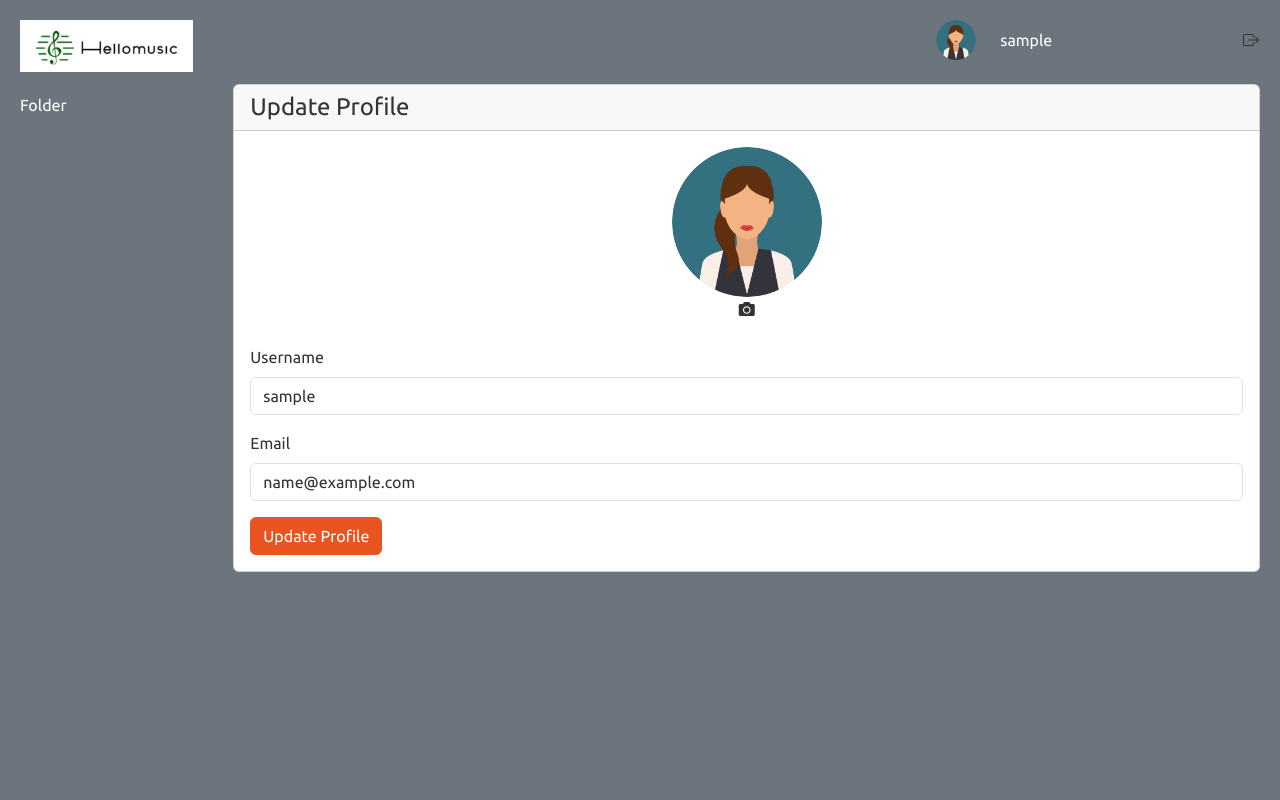
After one commit to KellyHau/FYP-HelloMusic, a Django app: page /profile/ in a window 1280 px wide. The commit adds this page. Run offline with Django 5.2, Linux system fonts and the light colour scheme; the visitor is signed in with stand-in values (Sample User, id 1); data comes from the database, SQL or seed files in the repository; some libraries are stand-ins or nearby versions.

Commit message:
profile management

```diff
--- a/HelloMusicProject/HelloMusicApp/forms.py
+++ b/HelloMusicProject/HelloMusicApp/forms.py
@@ -61,3 +61,50 @@ class RegisterForm(forms.ModelForm):
         if commit:
             user.save()
         return user
+
+class UserProfileForm(forms.ModelForm):
+    email = forms.EmailField(
+        required=True,
+        widget=forms.EmailInput(attrs={'class': 'form-control'})
+    )
+    profile_image = forms.ImageField(
+        required=False,
+        widget=forms.FileInput(attrs={
+            'class': 'form-control',
+            'accept': 'image/jpeg,image/png,image/gif'
+        })
+    )
+
+    class Meta:
+        model = User
+        fields = ['username', 'email']
+        widgets = {
+            'username': forms.TextInput(attrs={'class': 'form-control'}),
+        }
+
+    def __init__(self, *args, **kwargs):
+        self.user = kwargs.pop('user', None)
+        super().__init__(*args, **kwargs)
+        try:
+            self.fields['profile_image'].initial = self.user.profile.profile_image
+        except Profile.DoesNotExist:
+            print("this path got error at forms.py")
+            pass
+
+    def clean_email(self):
+        email = self.cleaned_data.get('email')
+        if User.objects.filter(email=email).exclude(pk=self.user.pk).exists():
+            raise ValidationError("This email is already in use by another account.")
+        return email
+
+    def save(self, commit=True):
+        user = super().save(commit=False)
+        if commit:
+            user.save()
+            # Get or create profile
+            profile, created = Profile.objects.get_or_create(user=user)
+            # Update profile image if provided
+            if self.cleaned_data.get('profile_image'):
+                profile.profile_image = self.cleaned_data['profile_image']
+                profile.save()
+        return user
--- /dev/null
+++ b/HelloMusicProject/HelloMusicApp/templates/HelloMusicApp/profile.html
@@ -0,0 +1,184 @@
+{% load static %}
+<!DOCTYPE html>
+<html lang="en">
+<head>
+    <meta charset="UTF-8" />
+    <meta name="viewport" content="width=device-width, initial-scale=1.0" />
+    <title>Profile - HelloMusic</title>
+    <link rel="icon" href="{% static 'HelloMusicApp/images/favicon.ico' %}" type="image/x-icon"/>
+    <link href="{% static 'HelloMusicApp/css/bootstrap.min.css' %}" rel="stylesheet"/>
+    <link href="{% static 'HelloMusicApp/css/dashboard.css' %}" rel="stylesheet">
+    <link href="https://cdnjs.cloudflare.com/ajax/libs/font-awesome/4.7.0/css/font-awesome.min.css" rel="stylesheet" />
+    <link href="https://cdnjs.cloudflare.com/ajax/libs/bootstrap-icons/1.5.0/font/bootstrap-icons.min.css" rel="stylesheet"/>
+    <link href="https://cdnjs.cloudflare.com/ajax/libs/font-awesome/5.15.4/css/all.min.css" rel="stylesheet" />
+    <style>
+        .profile-image-container:hover .image-overlay {
+            opacity: 1;
+        }
+
+        .profile-image-container {
+            transition: transform 0.3s;
+        }
+
+        .profile-image-container:hover {
+            transform: scale(1.05);
+        }
+
+        .profile-image-container {
+            cursor: pointer;
+        }
+    </style>
+</head>
+  <body>
+    <!-- Main Content Area -->
+    <div class="container-fluid">
+        <div class="row">
+            <div class="col-md-3 col-lg-2 sidebar">
+                <div class="mb-4">
+                    <a href="{% url 'home' %}" class="text-white text-decoration-none">
+                        <img src="{% static 'HelloMusicApp/images/logo.png' %}" class="img-fluid w-100" alt="Logo">
+                    </a>
+                </div>
+
+                <div class="mb-3">
+                    <a href="{% url 'folderList' %}" class="text-white text-decoration-none">
+                        <h6 class="text-white" id="folder">Folder</h6>
+                    </a>
+                </div>
+            </div>
+
+            <div class="col-md-9 col-lg-10 main-content">
+                <div class="d-flex justify-content-between align-items-center mb-4">
+                    <div class="search-container w-50"></div>
+                    <div class="d-flex align-items-center gap-3">
+                        {% csrf_token %}
+                        {% if profile.profile_image %}
+                            <img src="{{ profile.profile_image.url }}" alt="Profile Picture" class="avatar">
+                        {% else %}
+                            <img src="{% static 'HelloMusicApp/images/user.png' %}" alt="Default Profile" class="avatar">
+                        {% endif %}
+                        <a href="{% url 'profile' %}" style="text-decoration: none;">
+                            <span class="text-white ms-2">{{ user.username }}</span>
+                        </a>
+                    </div>
+                    <div>
+                        <form action="{% url 'logout' %}" method="post" style="display: inline;" enctype="multipart/form-data">
+                            {% csrf_token %}
+                            <button type="submit" class="btn btn-link p-0" style="color: inherit; text-decoration: none;">
+                                <i class="bi bi-box-arrow-right"></i>
+                            </button>
+                        </form>
+                    </div>
+                </div>
+
+                <div class="card">
+                    <div class="card-header">
+                        <h4 class="mb-0">Update Profile</h4>
+                    </div>
+                    <div class="card-body">
+                        {% if messages %}
+                            {% for message in messages %}
+                                <div class="alert alert-{{ message.tags }} alert-dismissible fade show" role="alert" id="message-{{ forloop.counter }}">
+                                    {{ message }}
+                                    <button type="button" class="btn-close" data-bs-dismiss="alert" aria-label="Close"></button>
+                                </div>
+                            {% endfor %}
+                        {% endif %}
+
+                        <form method="POST" enctype="multipart/form-data" id="profile-form">
+                            {% csrf_token %}
+
+                            <div class="text-center mb-4 position-relative">
+                                <div class="profile-image-container" id="imageContainer">
+                                    {% if profile.profile_image %}
+                                        <img src="{{ profile.profile_image.url }}" alt="Profile Picture" class="rounded-circle profile-image" id="profileImage" style="width: 150px; height: 150px; object-fit: cover;">
+                                    {% else %}
+                                        <img src="{% static 'HelloMusicApp/images/user.png' %}" alt="Default Profile" class="rounded-circle profile-image" id="profileImage" style="width: 150px; height: 150px; object-fit: cover;">
+                                    {% endif %}
+
+                                    <div class="image-overlay">
+                                        <i class="fas fa-camera"></i>
+                                    </div>
+                                </div>
+                                <div style="display: none;">
+                                    {{ form.profile_image }}
+                                </div>
+                                <div style="display: none;">
+                                    <input type="file" id="id_profile_image" name="profile_image" accept="image/*">
+                                </div>
+                            </div>
+
+                            <div class="mb-3">
+                                <label class="form-label">Username</label>
+                                {{ form.username }}
+                                {% if form.username.errors %}
+                                    {% for error in form.username.errors %}
+                                        <div class="invalid-feedback d-block">{{ error }}</div>
+                                    {% endfor %}
+                                {% endif %}
+                            </div>
+
+                            <div class="mb-3">
+                                <label class="form-label">Email</label>
+                                {{ form.email }}
+                                {% if form.email.errors %}
+                                    {% for error in form.email.errors %}
+                                        <div class="invalid-feedback d-block">{{ error }}</div>
+                                    {% endfor %}
+                                {% endif %}
+                            </div>
+
+                            <button type="submit" class="btn btn-primary">Update Profile</button>
+                        </form>
+                    </div>
+                </div>
+            </div>
+        </div>
+    </div>
+
+    <script src="https://cdn.jsdelivr.net/npm/bootstrap@5.1.3/dist/js/bootstrap.bundle.min.js"></script>
+    <script>
+        document.addEventListener('DOMContentLoaded', function() {
+            // Auto-dismiss messages
+            const alerts = document.querySelectorAll('.alert');
+            alerts.forEach(function(alert) {
+                setTimeout(function() {
+                    const bsAlert = new bootstrap.Alert(alert);
+                    bsAlert.close();
+                }, 3000);
+            });
+
+        var imageContainer = document.getElementById('imageContainer');
+        var fileInput = document.getElementById('id_profile_image');
+        var profileImage = document.getElementById('profileImage');
+        var form = document.getElementById('profile-form');
+
+        imageContainer.addEventListener('click', function() {
+            fileInput.value = ''; // Clear previous selection
+            fileInput.click();
+        });
+
+        fileInput.addEventListener('change', function(e) {
+            if (this.files && this.files[0]) {
+                var file = this.files[0];
+                var validTypes = ['image/jpeg', 'image/png', 'image/gif'];
+
+                if (!validTypes.includes(file.type)) {
+                    alert('Please select a valid image file (JPG, PNG, or GIF)');
+                    return;
+                }
+
+                var reader = new FileReader();
+                reader.onload = function(e) {
+                    profileImage.src = e.target.result;
+                    form.submit();
+                };
+                reader.readAsDataURL(file);
+            }
+        });
+
+        });
+
+    </script>
+  </body>
+</html>
--- a/HelloMusicProject/HelloMusicApp/urls.py
+++ b/HelloMusicProject/HelloMusicApp/urls.py
@@ -1,5 +1,7 @@
 from . import views
 from django.urls import path
+from django.conf import settings
+from django.conf.urls.static import static
 
 
 urlpatterns = [
@@ -9,6 +11,7 @@ urlpatterns = [
     path('request-password-reset/', views.request_password_reset, name='request_password_reset'),
     path('verify-reset/<str:token>/', views.verify_reset, name='verify_reset'),
     path("",views.home, name = "home"),
+    path('profile/', views.profile_view, name='profile'),
     path("createFolder/",views.create_folder, name="createFolder"),
     path("sheetFolder/<int:folder_id>/",views.music_sheet_folder, name="sheetFolder"),
     path("addSheettoFolder/<int:folder_id>/",views.add_sheets_to_folder,name="addSheettoFolder"),
@@ -21,4 +24,4 @@ urlpatterns = [
     path('editSheet/<int:sheet_id>/', views.editSheet, name='editSheet'),
     path('sheet/', views.sheet, name='sheet'),
     path('empty_sheet/', views.create_music_sheet, name='create_music_sheet'),
-    ]
+    ] + static(settings.MEDIA_URL, document_root=settings.MEDIA_ROOT)
--- a/HelloMusicProject/HelloMusicApp/views.py
+++ b/HelloMusicProject/HelloMusicApp/views.py
@@ -159,17 +159,40 @@ def home(request):
     addFolderform = MusicSheetFolderForm(initial={'name': 'Untitled Folder'})
     music_sheets_list = user_music_sheets_list(request)
     recent_folder_list =  UserMusicSheetFolder.objects.filter(user=request.user).order_by('-last_accessed')[:4].select_related('folder')
-
+    profile, created = Profile.objects.get_or_create(user=request.user)
 
     context = {
         'music_sheets': music_sheets_list,
         'recent_sheet_folder': recent_folder_list,
         'sheetform': addSheetform,
-        'folderform': addFolderform
+        'folderform': addFolderform,
+        'profile': profile
     }
 
     return render(request,"HelloMusicApp/index.html",context)
 
+def profile_view(request):
+    # Get or create profile
+    profile, created = Profile.objects.get_or_create(user=request.user)
+
+    if request.method == 'POST':
+        form = UserProfileForm(
+            request.POST,
+            request.FILES,
+            instance=request.user,
+            user=request.user
+        )
+        if form.is_valid():
+            form.save()
+            messages.success(request, 'Your profile has been updated successfully!')
+            return redirect('profile')
+    else:
+        form = UserProfileForm(instance=request.user, user=request.user)
+
+    return render(request, 'HelloMusicApp/profile.html', {
+        'form': form,
+        'profile': profile
+    })
 
 # Music sheet management
 @require_POST
--- a/HelloMusicProject/HelloMusicProject/settings.py
+++ b/HelloMusicProject/HelloMusicProject/settings.py
@@ -10,6 +10,7 @@ For the full list of settings and their values, see
 https://docs.djangoproject.com/en/5.1/ref/settings/
 """
 
+import os
 from pathlib import Path
 
 # Build paths inside the project like this: BASE_DIR / 'subdir'.
@@ -153,3 +154,7 @@ EMAIL_USE_TLS = True
 EMAIL_HOST_USER = 'hellomusic712@gmail.com'
 EMAIL_HOST_PASSWORD = 'dkri rkfs qror efht'
 DEFAULT_FROM_EMAIL = 'hellomusic712@gmail.com'
+
+# Profile Image
+MEDIA_URL = '/media/'
+MEDIA_ROOT = os.path.join(BASE_DIR, 'HelloMusicApp','static', 'HelloMusicApp','user_images')
```
Also changed, not shown: HelloMusicProject/HelloMusicApp/models.py (+30 -0 lines), HelloMusicProject/HelloMusicApp/templates/HelloMusicApp/base.html (+12 -3 lines), HelloMusicProject/HelloMusicApp/migrations/0009_profile.py (added), HelloMusicProject/HelloMusicApp/migrations/0010_alter_profile_profile_image.py (added), HelloMusicProject/HelloMusicApp/migrations/0011_alter_profile_profile_image.py (added).
